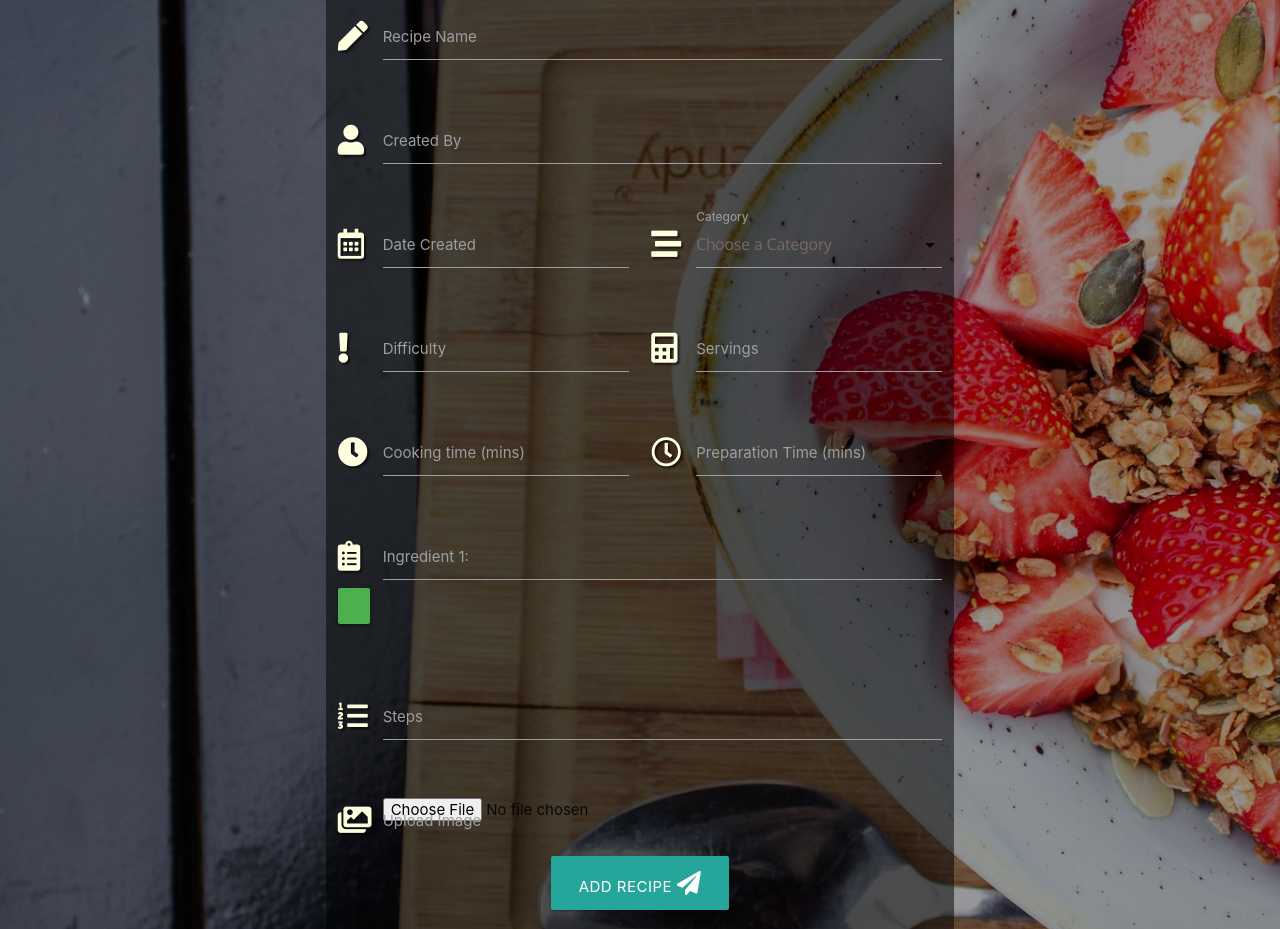
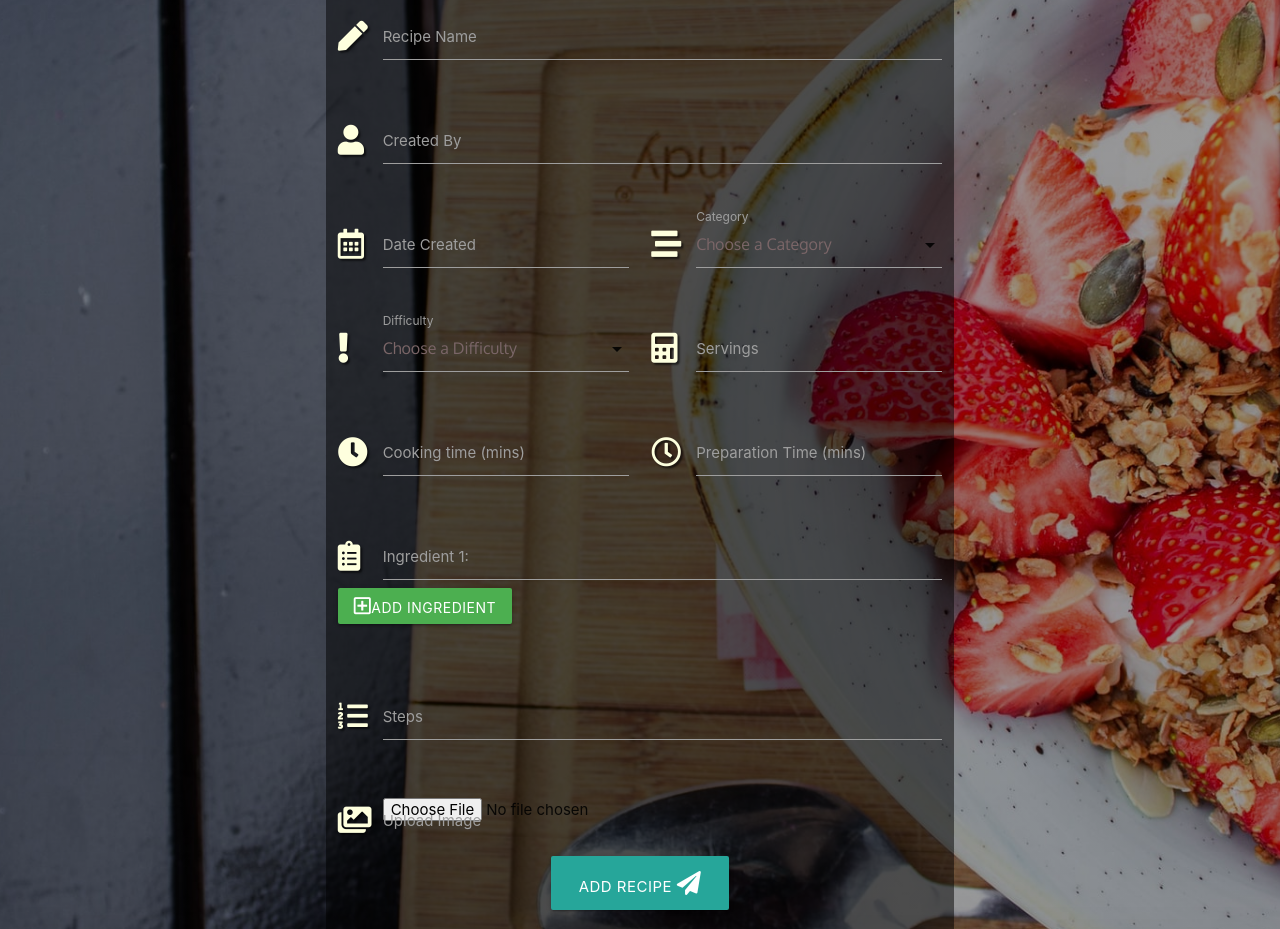
Before and after one commit to Brianconn71/ms3-recipedia, a Flask app: template templates/add_recipe.html in a window 1280 px wide. Shown: the part 160-1089 px from the top of the page. Run offline with Flask 2, Linux system fonts and the light colour scheme; the template is opened without the code that fills it, so the values that code supplies are empty; some libraries are stand-ins or nearby versions.

Commit message:
edit: changed the difficulty to a select input from a text

```diff
--- a/templates/add_recipe.html
+++ b/templates/add_recipe.html
@@ -42,7 +42,12 @@
                 <div class="row">
                     <div class="input-field col s6">
                         <i class="fas fa-exclamation prefix shadow-text recipedia-text"></i>
-                        <input id="difficulty" name="difficulty" type="text" class="validate" required>
+                        <select name="difficulty" id="difficulty" required>
+                            <option value="" disabled selected>Choose a Difficulty</option>
+                            <option value="easy">Easy</option>
+                            <option value="medium">Medium</option>
+                            <option value="difficult">Difficult</option>
+                        </select>
                         <label for="difficulty">Difficulty</label>
                     </div>
                     <div class="input-field col s6">
@@ -69,7 +74,7 @@
                         <input id="ingredients" name="ingredients" minlength="2" maxlength="60"
                         type="text" class="validate" required>
                         <label for="ingredients">Ingredient 1:</label>
-                        <a type="button" class="btn green add_ingredient"></a>
+                        <a type="button" class="btn green add_ingredient"><i class="far fa-plus-square"></i>Add Ingredient</a>
                     </div>
                 </div>
                 <div class="row ingred_list">
```
